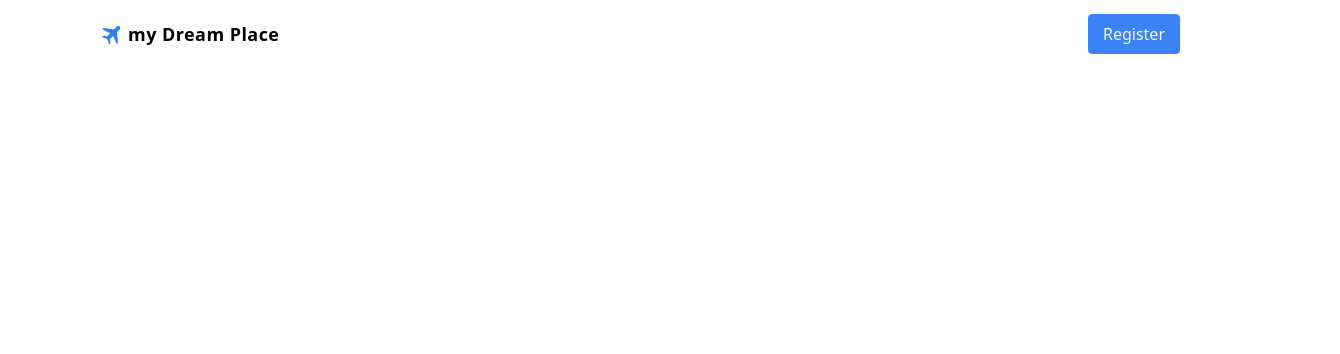
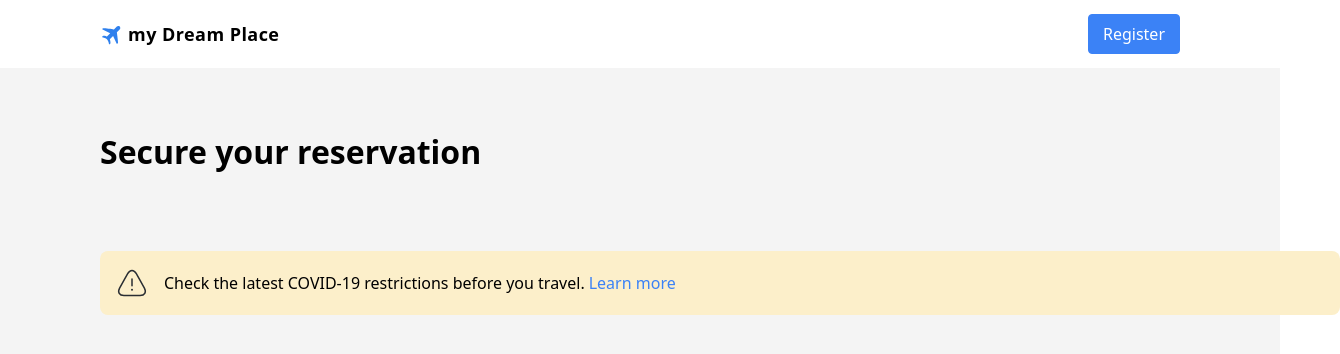
Before and after one commit to raawanahmed/algoriza-internship-FE130, a Vue app in the folder my-dream-place-app/: page /checkout in a window 1280 px wide. Shown: the top 354 px of the page, 1340 px wide, since content can reach past the window. Built offline with nearby package versions, Linux system fonts and the light colour scheme.

Commit message:
style checkout page

```diff
--- a/my-dream-place-app/src/views/CheckoutView.vue
+++ b/my-dream-place-app/src/views/CheckoutView.vue
@@ -4,10 +4,19 @@
     :notificationColor="'notification-black'"
     :showNavBar="false"
   />
+  <main style="background: #f4f4f4; height: 1820px">
+    <div style="max-width: 1440px" class="w-full flex mx-auto font-semibold">
+      <p style="margin-left: 100px; font-size: 32px; margin-top: 60px">
+        Secure your reservation
+      </p>
+    </div>
+    <CovidAlert />
+  </main>
 </template>
 
 <script setup>
 import Header from "@/components/Header.vue";
+import CovidAlert from "@/components/CovidAlert.vue";
 </script>
 
 <style></style>
```
